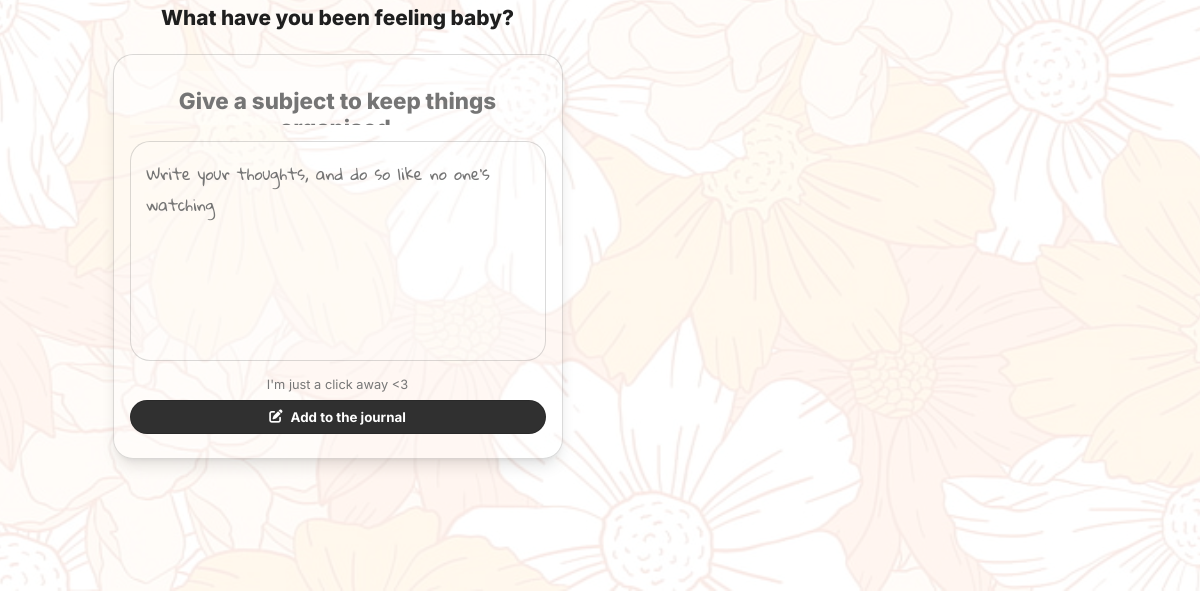
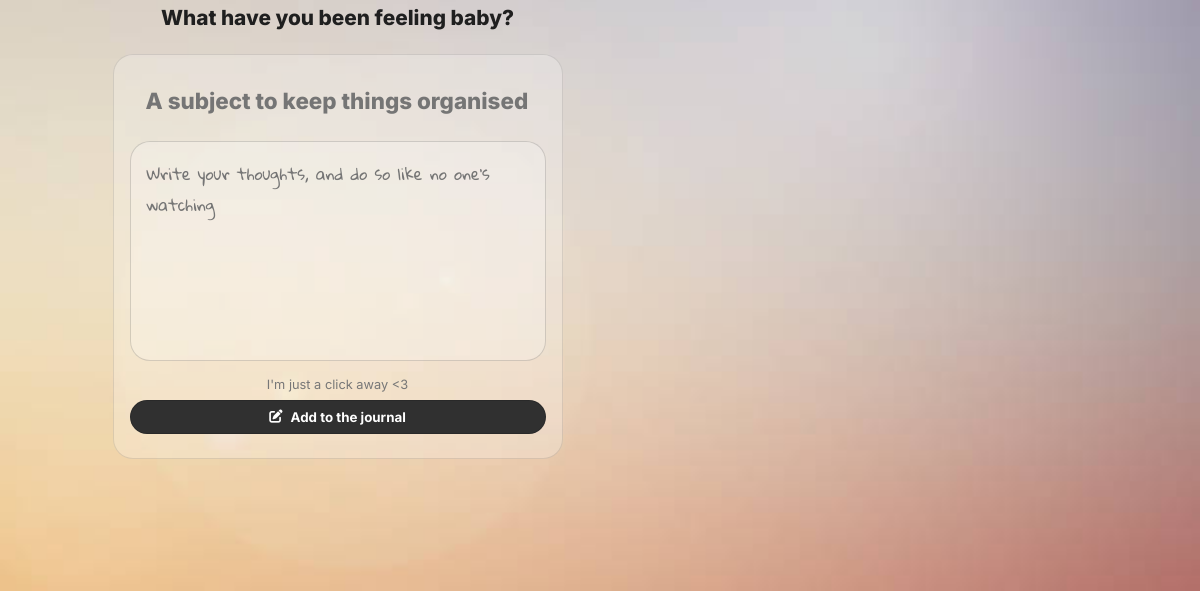
Before and after one commit to Zahide4/zahide4.github.io, an Electron app: page Alcapa/index.html in a window 1200 px wide. Shown: the part 209-800 px from the top of the page. Drawn offline with Linux system fonts and the light colour scheme; no server answers; a web font is replaced by a local one.

Commit message:
did a better job with css

```diff
--- a/Alcapa/index.html
+++ b/Alcapa/index.html
@@ -17,7 +17,7 @@
             <div class="journal-entry-box">
                 <form id="journal-form">
                     <textarea name="text" rows="1" style="overflow:hidden; resize:none;" id="title"
-                        placeholder="Give a subject to keep things organised " required></textarea>
+                        placeholder="A subject to keep things organised " required></textarea>
 
                     <!-- <input type="text" id="title" contenteditable placeholder="Give a subject to keep things organised " required /> -->
                     <textarea id="content" placeholder="Write your thoughts, and do so like no one’s watching "
--- a/Alcapa/style.css
+++ b/Alcapa/style.css
@@ -23,9 +23,9 @@ body::after {
     inset: 0;
     width: 100%;
     height: 100%;
-    background: url("./HD-wallpaper-orange-flowers-drawing-orange-aesthetic.jpg") no-repeat center center/cover;
+    background: url("./background3.jpg") no-repeat center center/cover;
     z-index: -1;
-    opacity: 0.1;
+    opacity: 1;
 }
 
 .main {
@@ -67,8 +67,8 @@ body::after {
     margin-top: 1rem;
     padding: 1rem;
     border-radius: 20px;
-    border: 1px solid rgba(0, 0, 0, 0.144);
-    box-shadow: 0 10px 15px -3px var(--tw-shadow-color, #0000001a), 0 4px 6px -4px var(--tw-shadow-color, #0000001a);
+    border: 1px solid rgba(0, 0, 0, 0.103);
+    /* box-shadow: 0 10px 15px -3px var(--tw-shadow-color, #0000001a), 0 4px 6px -4px var(--tw-shadow-color, #0000001a); */
     ;
     background-color: rgba(255, 255, 255, 0.24);
     width: 100%;
@@ -102,7 +102,6 @@ textarea {
     resize: none;
     width: 100%;
     padding: 1rem;
-    background-color: rgba(255, 255, 255, 0.24);
 
 }
 
@@ -115,6 +114,7 @@ textarea {
     font-weight: 800;
     font-family: "Inter";
     margin-bottom: 1rem;
+    background: transparent;
 }
 
 #content {
@@ -124,6 +124,9 @@ textarea {
     margin-bottom: 1rem;
     font-family: "Gloria Hallelujah";
     font-size: 1rem;
+
+    background-color: rgba(255, 255, 255, 0.24);
+
 
 }
 
@@ -185,7 +188,7 @@ button:hover {
     padding: 1.5rem;
     border-radius: 20px;
     border: 1px solid rgba(0, 0, 0, 0.144);
-    box-shadow: 0 10px 15px -3px var(--tw-shadow-color, #0000001a), 0 4px 6px -4px var(--tw-shadow-color, #0000001a);
+    /* box-shadow: 0 10px 15px -3px var(--tw-shadow-color, #0000001a), 0 4px 6px -4px var(--tw-shadow-color, #0000001a); */
     background-color: rgba(255, 255, 255, 0.24);
 
 }
```
Also changed, not shown: Alcapa/background1.jpg (added), Alcapa/background2.jpg (added), Alcapa/background3.jpg (added).
